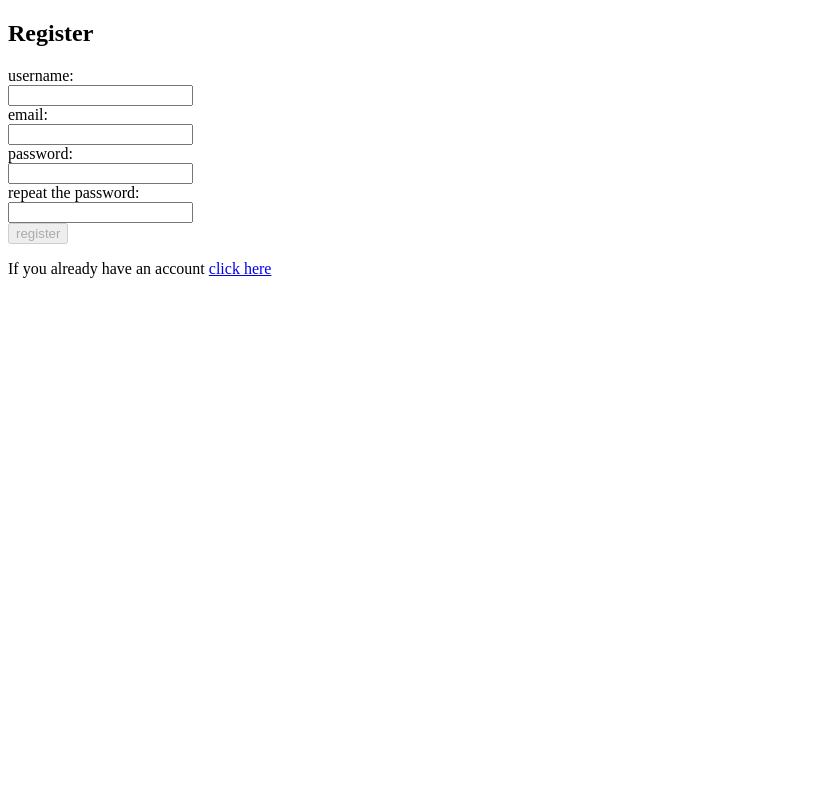
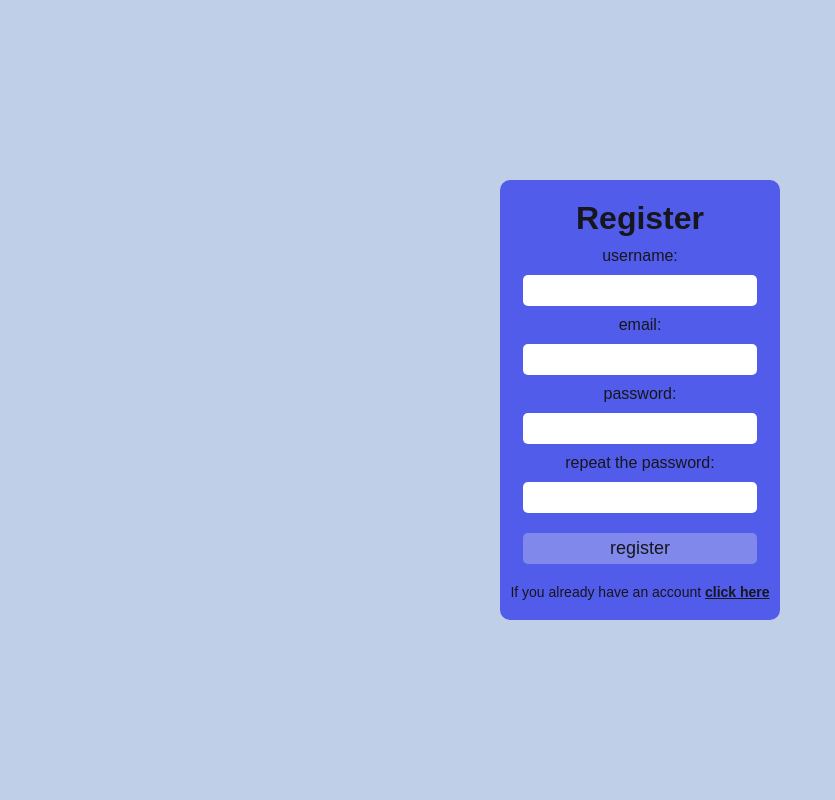
Before and after one commit to mrMoraess/logRegProject, a PHP site: page /register.html in a window 1280 px wide. Shown: the whole page, without its empty margins (0-835 px from the left). Run offline with PHP 8.4, Linux system fonts and the light colour scheme.

Commit message:
CSS adicionado

```diff
--- a/index/register.html
+++ b/index/register.html
@@ -4,23 +4,36 @@
     <meta charset="UTF-8">
     <meta name="viewport" content="width=device-width, initial-scale=1.0">
     <title>Document</title>
+    <link rel="stylesheet" href="style.css">
 </head>
 <body>
-    <form action="" id="my-form" method="post">
-        <h2>Register</h2>
-        username: <br>
-        <input type="text" name="username" id="input-username"> <br>
-        email: <br>
-        <input type="email" name="email" id="input-email"> <br>
-        password: <br>
-        <input type="password" name="password" id="input-pass"> <br>
-        repeat the password: <br>
-        <input type="password" name="repeat-pass" id="input-repetPass"> <br>
-        <input type="submit" name="register" value="register" id="submit-regist">
+    <div class="root-container">
+        <form action="" id="my-form" method="post" class="form">
+            <h2 class="header">Register</h2>
 
-        <p>If you already have an account <a href="login.html">click here</a></p>
-        <i class="fas fa-user"></i>
-    </form>
+            <div class="container-input">
+                username:
+                <input type="text" name="username" id="input-username" class="input-style">
+            </div>
+            <div class="container-input">
+                email:
+                <input type="email" name="email" id="input-email" class="input-style">
+            </div>
+            <div class="container-input">
+                password:
+                <input type="password" name="password" id="input-pass" class="input-style">
+            </div>
+            <div class="container-input">
+                repeat the password:
+                <input type="password" name="repeat-pass" id="input-repetPass" class="input-style">
+            </div>
+            <div class="container-input">
+                <input type="submit" name="register" value="register" id="submit-regist" class="input-style">
+            </div>
+
+            <p class="chose-form">If you already have an account <a href="login.html" class="link-form">click here</a></p>
+        </form>
+    </div>
     <script src="validateForm.js" type="module"></script>
 </body>
 </html>
--- a/index/style.css
+++ b/index/style.css
@@ -2,4 +2,71 @@
     padding: 0;
     margin: 0;
     box-sizing: border-box;
+    font-family: sans-serif;
+    color: #16161d;
 }
+
+:root {
+    --primary-color: #525CEB;
+    --secondary-color: #BFCFE7;
+}
+
+body {
+    background: var(--secondary-color);
+}
+
+.root-container {
+    width: 100%;
+    height: 100vh;
+    display: flex;
+    flex-direction: column;
+    justify-content: center;
+    align-items: center;
+}
+
+.form {
+    background: var(--primary-color);
+    width: auto;
+    height: auto;
+    padding: 10px;
+    border-radius: 10px;
+}
+
+.header {
+    font-size: 32px;
+    text-align: center;
+    margin: 10px 0;
+}
+
+.container-input {
+    display: flex;
+    flex-direction: column;
+    align-items: center;
+    justify-content: center;
+}
+
+.input-style {
+    padding: 5px;
+    margin: 10px 0;
+    width: 90%;
+    font-size: 18px;
+    border-radius: 5px;
+    outline: none;
+    border: none;
+}
+
+.btn {
+    padding: 5px 20px;
+    border: none;
+    font-weight: bold;
+    width: 90%;
+}
+
+.chose-form {
+    margin: 10px 0;
+    font-size: 14px;
+}
+
+.link-form {
+    font-weight: bold;
+}
```
Also changed, not shown: index/login.html (+18 -10 lines).
